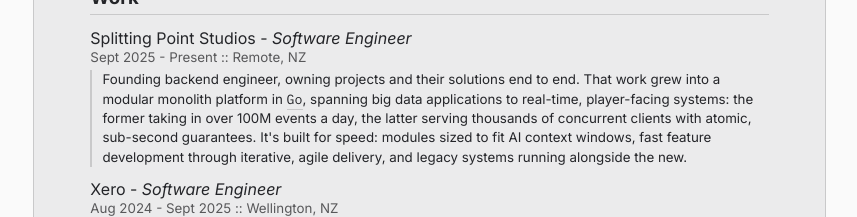
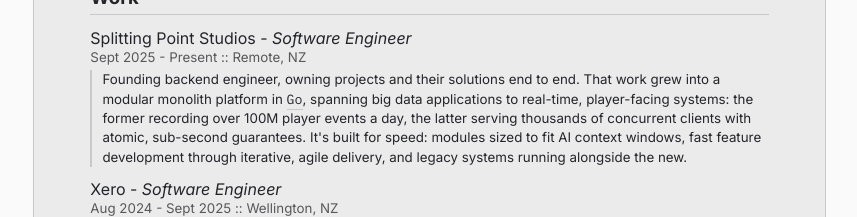
Before and after one commit to HonsonCooky/cookbook, a plain HTML site: page cv/index.html in a window 1280 px wide. Shown: the part 565-782 px from the top of the page, without its empty margins (203-1060 px from the left). Drawn offline with Linux system fonts and the light colour scheme.

Commit message:
CV and site: 100M figure reads as player events recorded, not requests

```diff
--- a/cv/index.html
+++ b/cv/index.html
@@ -108,10 +108,10 @@
                         <p class="entry">
                             Founding backend engineer, owning projects and their solutions end to end. That work grew
                             into a modular monolith platform in <code>Go</code>, spanning big data applications to
-                            real-time, player-facing systems: the former taking in over 100M events a day, the latter
-                            serving thousands of concurrent clients with atomic, sub-second guarantees. It's built for
-                            speed: modules sized to fit AI context windows, fast feature development through iterative,
-                            agile delivery, and legacy systems running alongside the new.
+                            real-time, player-facing systems: the former recording over 100M player events a day, the
+                            latter serving thousands of concurrent clients with atomic, sub-second guarantees. It's built
+                            for speed: modules sized to fit AI context windows, fast feature development through
+                            iterative, agile delivery, and legacy systems running alongside the new.
                         </p>
                         <hgroup>
                             <h3>Xero - <em>Software Engineer</em></h3>
```
Also changed, not shown: index.html (+3 -3 lines).
